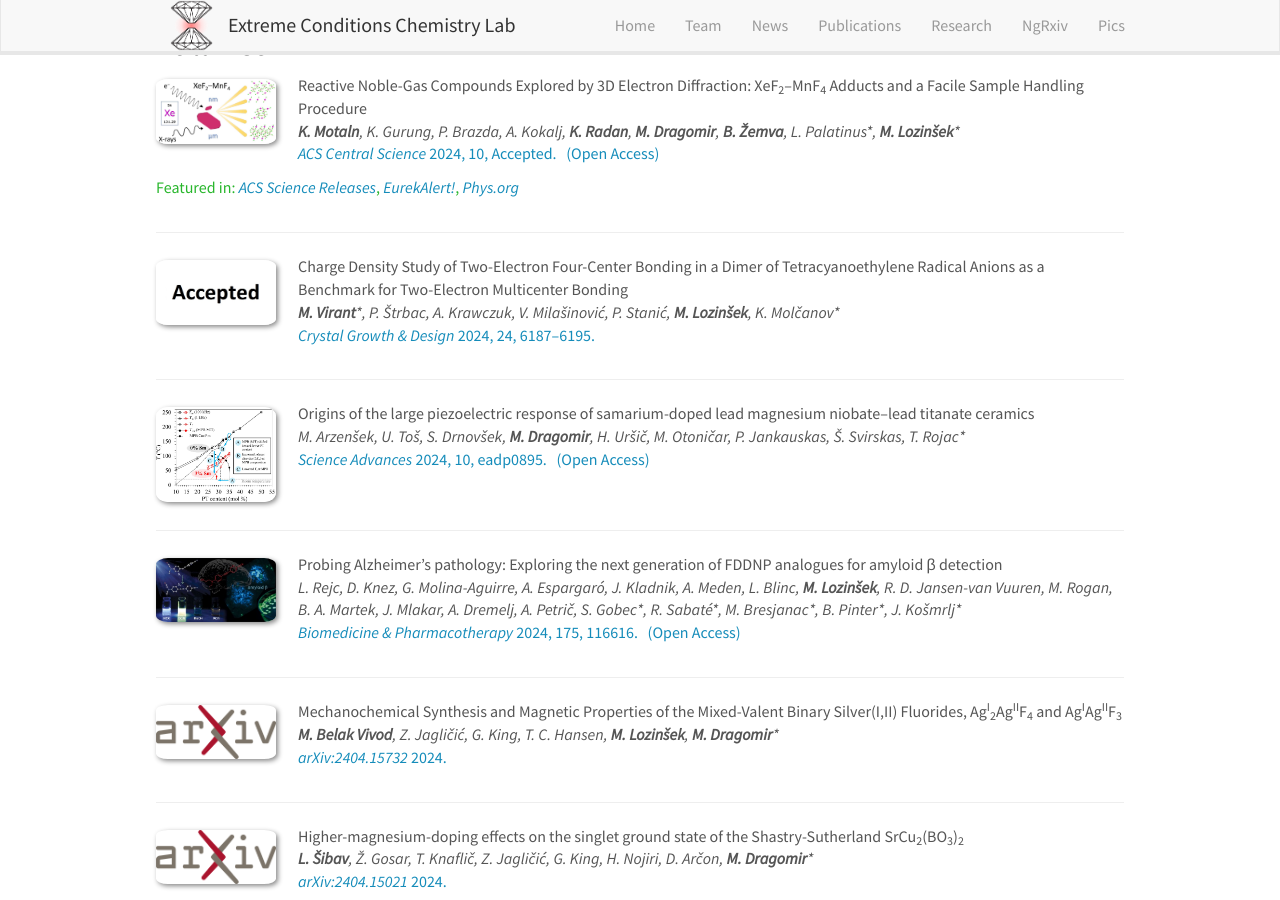
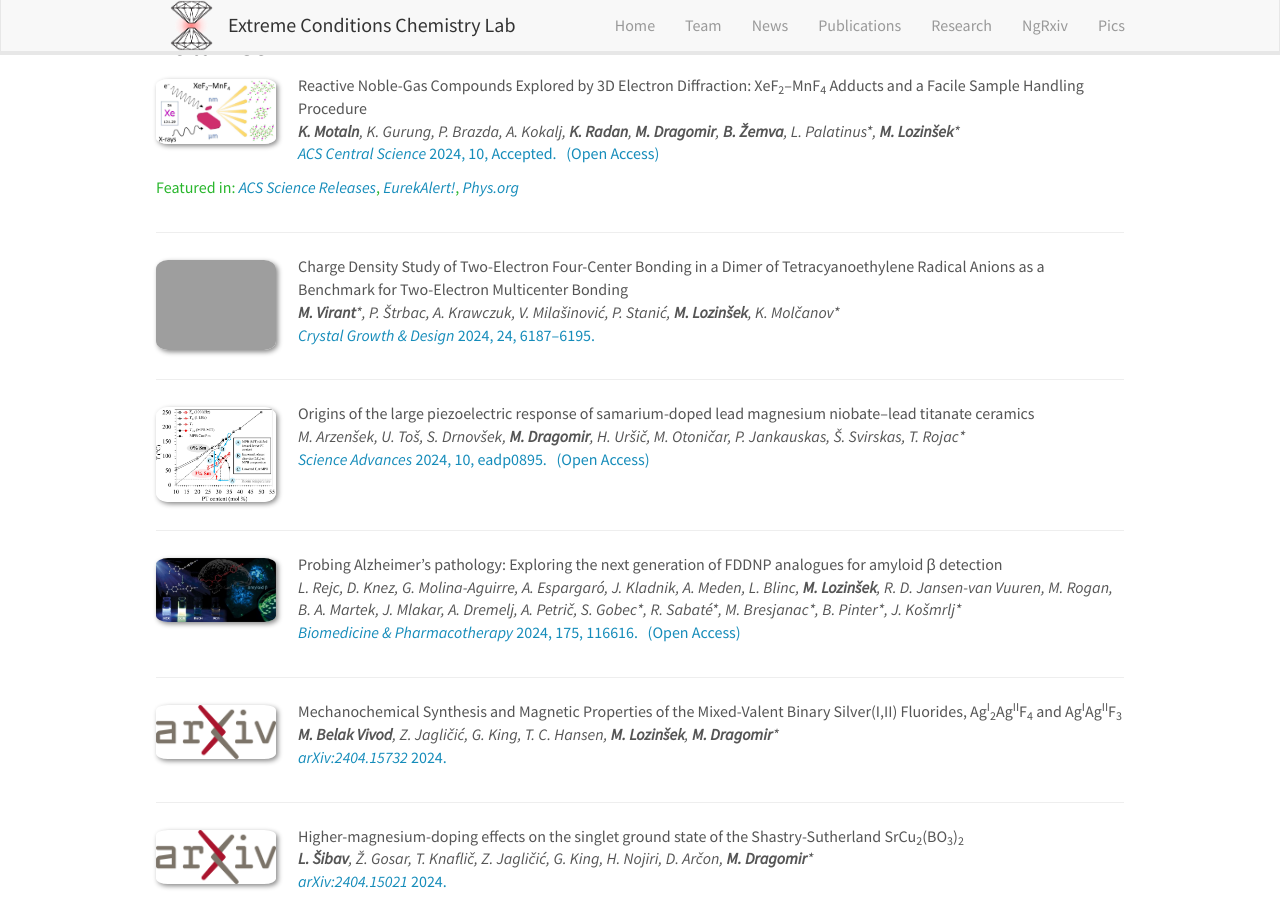
Before and after one commit to eccl-jsi/eccl-jsi.github.io, a Jekyll site: the page built from _pages/publications.md, in a window 1280 px wide and 900 px high, scrolled down 1872 px. Built offline with Jekyll 4.4.1, drawn with Linux system fonts in a browser that asks for light colours; nearby versions of some CDN libraries.

Commit message:
Update publist.yml

```diff
--- a/_data/publist.yml
+++ b/_data/publist.yml
@@ -13,7 +13,7 @@
   authors: "<b>M. Virant</b>*, P. Štrbac, A. Krawczuk, V. Milašinović, P. Stanić, <b>M. Lozinšek</b>, K. Molčanov&#42;"
   description: ""
   highlight: 0
-  image: Accepted.jpg
+  image: CG&D2024-TOC.jpg
   link:
     display: "<i>Crystal Growth & Design</i> 2024, 24, 6187–6195."
     url: "https://doi.org/10.1021/acs.cgd.4c00342"
```
